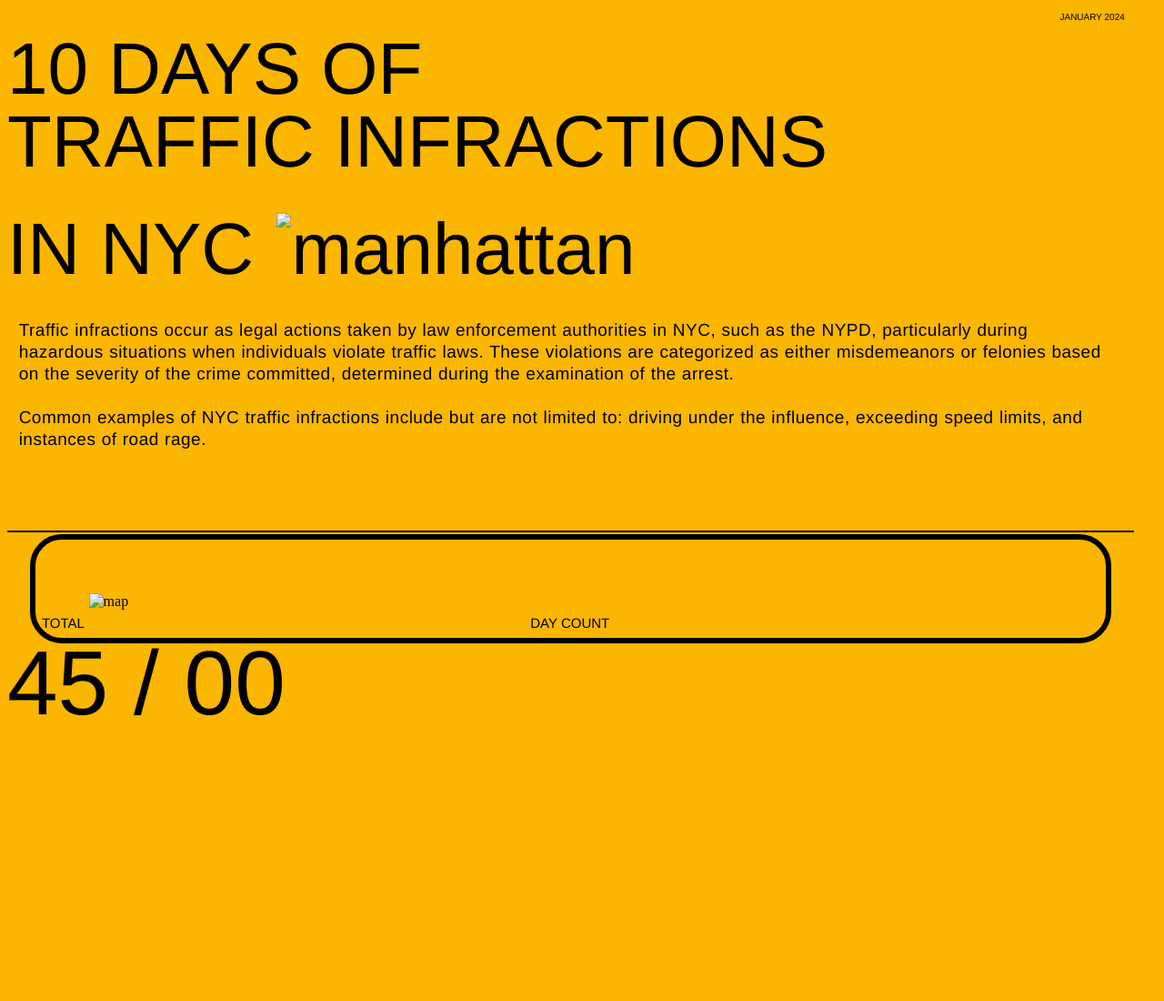
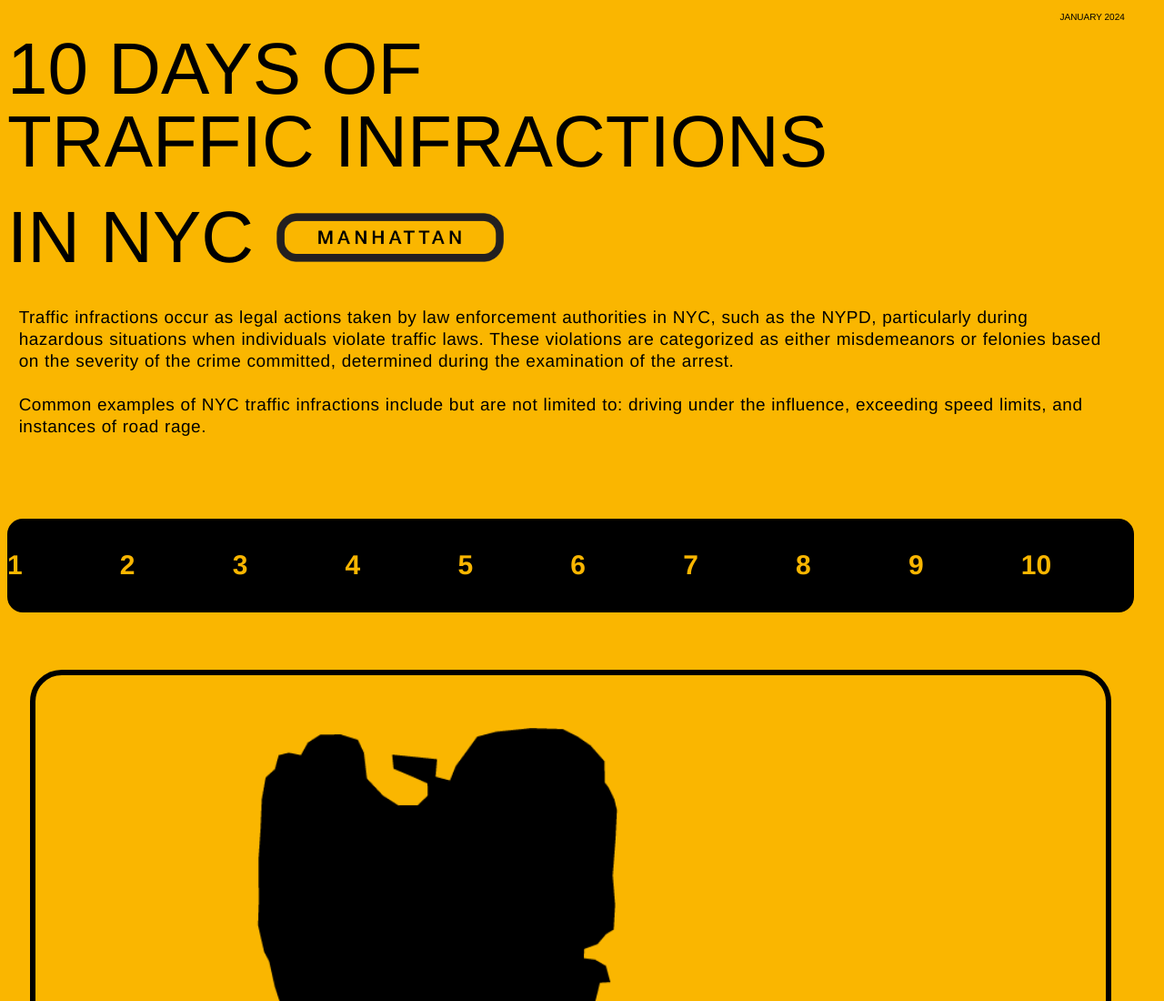
Before and after one commit to Zhonm301/NYC_DATA_, a plain HTML site: page day2.html in a window 1280 px wide. Shown: the top 1100 px of the page at 91% size. Before the commit the page ends 808 px from the top, so only its background shows below. Drawn offline with Linux system fonts and the light colour scheme; files that its build step writes are made by us from their sources.

Commit message:
Update day2.html

```diff
--- a/day2.html
+++ b/day2.html
@@ -4,7 +4,7 @@
     <meta charset="UTF-8">
     <meta name="viewport" content="width=device-width, initial-scale=1.0">
     <title>Document</title>
-    <link rel="stylesheet" href="css/day2.css">
+    <link rel="stylesheet" href="day2.css">
 </head>
 <body>
 
@@ -14,7 +14,7 @@
     </div>
     <div class="GIANTGRID">
         <div class="titleDivBox">
-            <h1>10 DAYS OF <br>TRAFFIC INFRACTIONS<br>IN NYC<img class="manhattan" src="img/manhattan.png" alt="manhattan"></h1>
+            <h1>10 DAYS OF <br>TRAFFIC INFRACTIONS<br>IN NYC<img class="manhattan" src="manhattan.png" alt="manhattan"></h1>
         </div>
 
         <div class="descriptionDivBox">
@@ -35,7 +35,7 @@
 
 
             <div class="mapContainer">
-                <img class="mapImg" src="img/blackMap.png" alt="map">
+                <img class="mapImg" src="blackMap.png" alt="map">
             </div>
 
             <div class="daysContainer">
```
